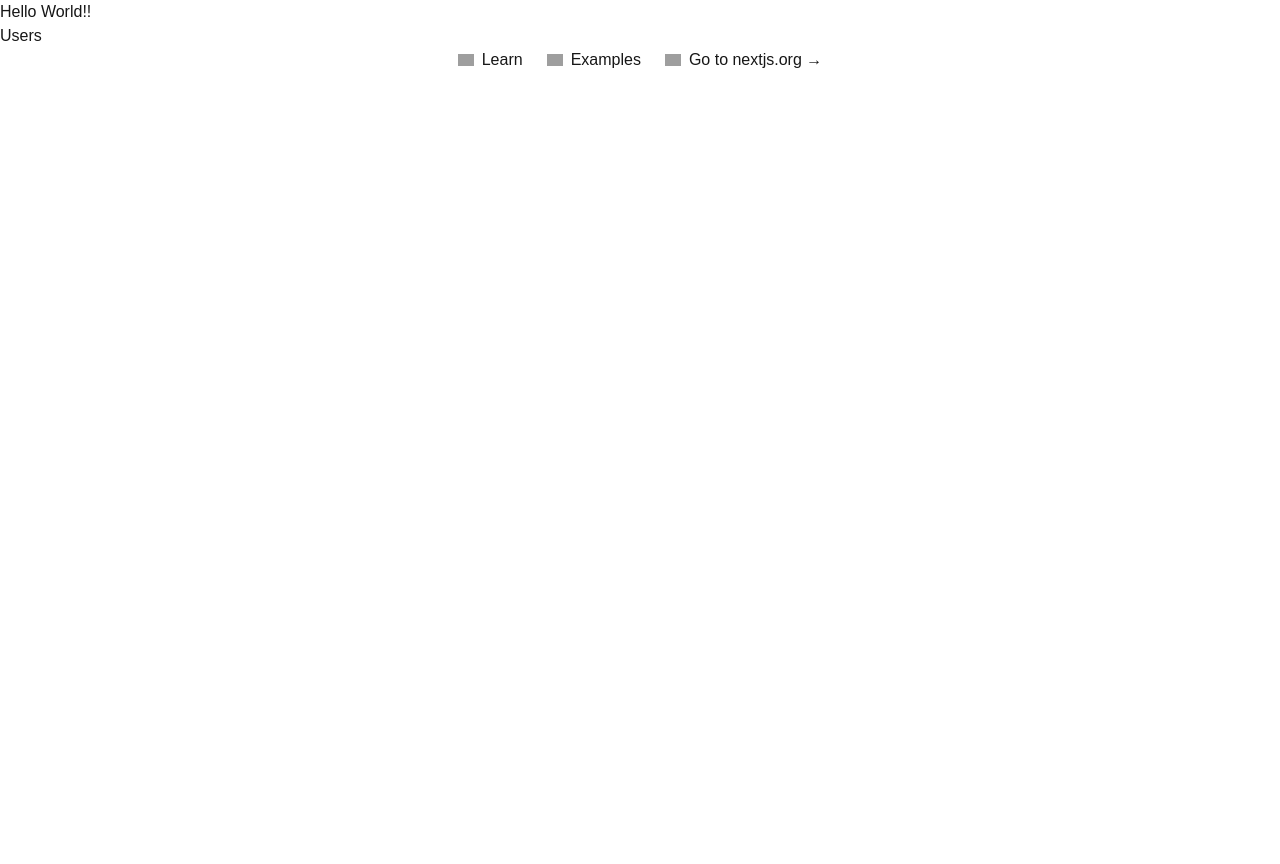
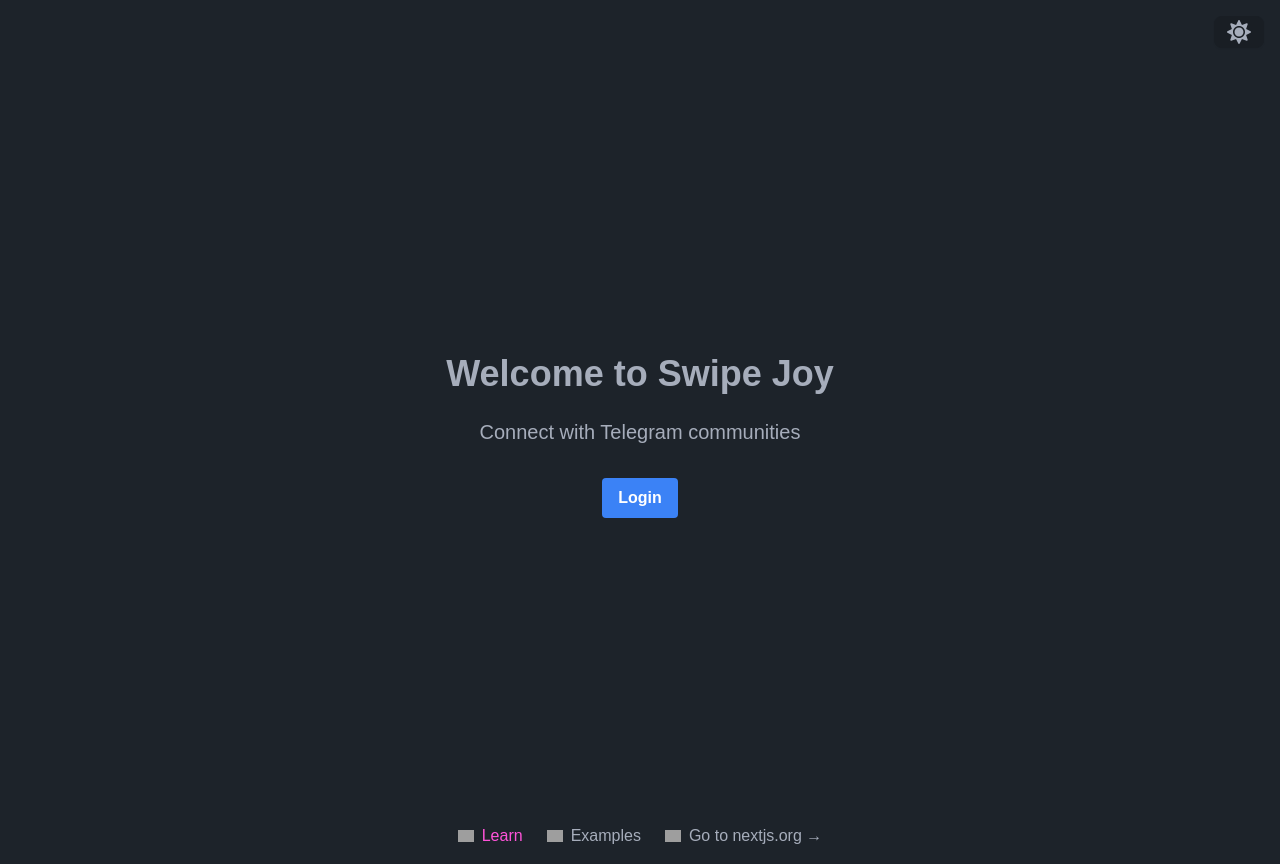
Before and after one commit to Arnold-Mwangi/swipe_joy, a Next.js app: page / in a window 1280 px wide. Before the commit the page ends 800 px from the top, so only its background shows below. Built offline with nearby package versions, Linux system fonts and the light colour scheme; grey boxes are pictures that could not be loaded.

Commit message:
setting up tlelgream detection

```diff
--- /dev/null
+++ b/app/ThemeToggle.tsx
@@ -0,0 +1,32 @@
+'use client';
+
+import React, { useState, useEffect } from 'react';
+import { FaSun, FaMoon } from 'react-icons/fa';
+
+export const ThemeToggle = () => {
+  const [theme, setTheme] = useState('dark');
+  const toggleTheme = () => {
+    const newTheme = theme === 'acid' ? 'dark' : 'acid';
+    setTheme(newTheme);
+  };
+
+  // Apply the theme to the document when theme state changes
+  useEffect(() => {
+    if (typeof window !== 'undefined') {
+      document.documentElement.setAttribute('data-theme', theme);
+    }
+  }, [theme]);
+
+  return (
+    <button
+      className="btn btn-sm"
+      onClick={toggleTheme}
+    >
+      {theme === 'acid' ? (
+        <FaMoon className="w-6 h-6" />
+      ) : (
+        <FaSun className="w-6 h-6" />
+      )}
+    </button>
+  );
+};
--- a/app/components/products/components/ProductCard.tsx
+++ b/app/components/products/components/ProductCard.tsx
@@ -10,9 +10,6 @@
   <div>
     <h6>{product.title}</h6>
       <img src={product.thumbnailUrl} alt={`Product ${product.id}`} />
-      {/* <img src={product.url} alt="product photo"/>
-
-     */}
   </div>
 );
 
--- a/app/globals.css
+++ b/app/globals.css
@@ -2,7 +2,7 @@
 @tailwind components;
 @tailwind utilities;
 
-:root {
+/* :root {
   --background: #ffffff;
   --foreground: #171717;
 }
@@ -12,11 +12,10 @@
     --background: #0a0a0a;
     --foreground: #ededed;
   }
-}
+} */
 
 body {
-  color: var(--foreground);
-  background: var(--background);
+  /* color: var(--foreground); */
   font-family: Arial, Helvetica, sans-serif;
 }
 
--- a/app/layout.tsx
+++ b/app/layout.tsx
@@ -1,6 +1,7 @@
 import type { Metadata } from "next";
 import localFont from "next/font/local";
 import "./globals.css";
+import { ThemeToggle } from "./ThemeToggle";
 
 const geistSans = localFont({
   src: "./fonts/GeistVF.woff",
@@ -14,8 +15,8 @@
 });
 
 export const metadata: Metadata = {
-  title: "Create Next App",
-  description: "Generated by create next app",
+  title: "Swipe joy",
+  description: "Telegram communities",
 };
 
 export default function RootLayout({
@@ -28,6 +29,9 @@
       <body
         className={`${geistSans.variable} ${geistMono.variable} antialiased`}
       >
+        <div className="flex justify-end p-4">
+          <ThemeToggle />
+        </div>
         {children}
       </body>
     </html>
--- a/app/page.tsx
+++ b/app/page.tsx
@@ -1,16 +1,89 @@
-import Image from "next/image";
-import Link from "next/link";
+'use client'
+
+import { useEffect, useState } from 'react'
+import Image from "next/image"
+import Link from "next/link"
+import { useRouter } from 'next/navigation'
 
 export default function Home() {
+  const [isAuthorized, setIsAuthorized] = useState(false)
+  const [isLoading, setIsLoading] = useState(true)
+  const router = useRouter()
+
+  useEffect(() => {
+    const checkAuthorization = async () => {
+      try {
+        // Check if it's a Telegram WebApp
+        const isTelegram = 'Telegram' in window
+
+        if (isTelegram) {
+          const tg = (window as any).Telegram.WebApp
+          // Send user data to your backend
+          const response = await fetch('/api/telegram-auth', {
+            method: 'POST',
+            headers: {
+              'Content-Type': 'application/json',
+            },
+            body: JSON.stringify({
+              user: tg.initDataUnsafe.user,
+              startParam: tg.startParam,
+            }),
+          })
+
+          if (response.ok) {
+            setIsAuthorized(true)
+          }
+        } else {
+          // For browser, you might want to check a stored token or session
+          const token = localStorage.getItem('authToken')
+          if (token) {
+            // Verify token with your backend
+            const response = await fetch('/api/verify-token', {
+              headers: {
+                'Authorization': `Bearer ${token}`
+              }
+            })
+            if (response.ok) {
+              setIsAuthorized(true)
+            }
+          }
+        }
+      } catch (error) {
+        console.error('Authorization error:', error)
+      } finally {
+        setIsLoading(false)
+      }
+    }
+
+    checkAuthorization()
+  }, [])
+
+  useEffect(() => {
+    if (isAuthorized) {
+      router.push('/products')
+    }
+  }, [isAuthorized, router])
+
+  if (isLoading) {
+    return <div className="flex justify-center items-center h-screen">Loading...</div>
+  }
+
+  if (isAuthorized) {
+    return null // This will be briefly shown before redirecting
+  }
+
   return (
-    <div className="">
-      <main className="">
-       <h1>Hello World!!</h1>
-       <Link href="/users">Users</Link>
+    <div className="flex flex-col min-h-screen">
+      <main className="flex-grow flex flex-col items-center justify-center p-4">
+        <h1 className="text-4xl font-bold mb-6">Welcome to Swipe Joy</h1>
+        <p className="text-xl mb-8">Connect with Telegram communities</p>
+        <Link href="/login" className="bg-blue-500 hover:bg-blue-600 text-white font-bold py-2 px-4 rounded">
+          Login
+        </Link>
       </main>
-      <footer className="row-start-3 flex gap-6 flex-wrap items-center justify-center">
+      <footer className="flex gap-6 flex-wrap items-center justify-center p-4">
         <a
-          className="flex items-center gap-2 hover:underline hover:underline-offset-4"
+          className="flex items-center gap-2 text-secondary hover:underline hover:underline-offset-4"
           href="https://nextjs.org/learn?utm_source=create-next-app&utm_medium=appdir-template-tw&utm_campaign=create-next-app"
           target="_blank"
           rel="noopener noreferrer"
@@ -56,5 +129,5 @@
         </a>
       </footer>
     </div>
-  );
+  )
 }
--- /dev/null
+++ b/app/utils/DetectTelegram.tsx
@@ -0,0 +1,9 @@
+import React from 'react'
+
+const DetectTelegram = () => {
+  return (
+    <div>DetectTelegram</div>
+  )
+}
+
+export default DetectTelegram
--- a/package.json
+++ b/package.json
@@ -12,12 +12,14 @@
     "axios": "^1.7.7",
     "next": "14.2.15",
     "react": "^18",
-    "react-dom": "^18"
+    "react-dom": "^18",
+    "react-icons": "^5.3.0"
   },
   "devDependencies": {
     "@types/node": "^20",
     "@types/react": "^18",
     "@types/react-dom": "^18",
+    "daisyui": "^4.12.13",
     "eslint": "^8",
     "eslint-config-next": "14.2.15",
     "postcss": "^8",
--- a/tailwind.config.ts
+++ b/tailwind.config.ts
@@ -14,6 +14,11 @@
       },
     },
   },
-  plugins: [],
+  plugins: [
+    require('daisyui'),
+  ],
+  daisyui: {
+    themes: ["light", "acid", "cupcake", "dark"], // Add DaisyUI themes here
+  },
 };
 export default config;
```
Also changed, not shown: 1 other file (tests, documents, lock files or other folders).
